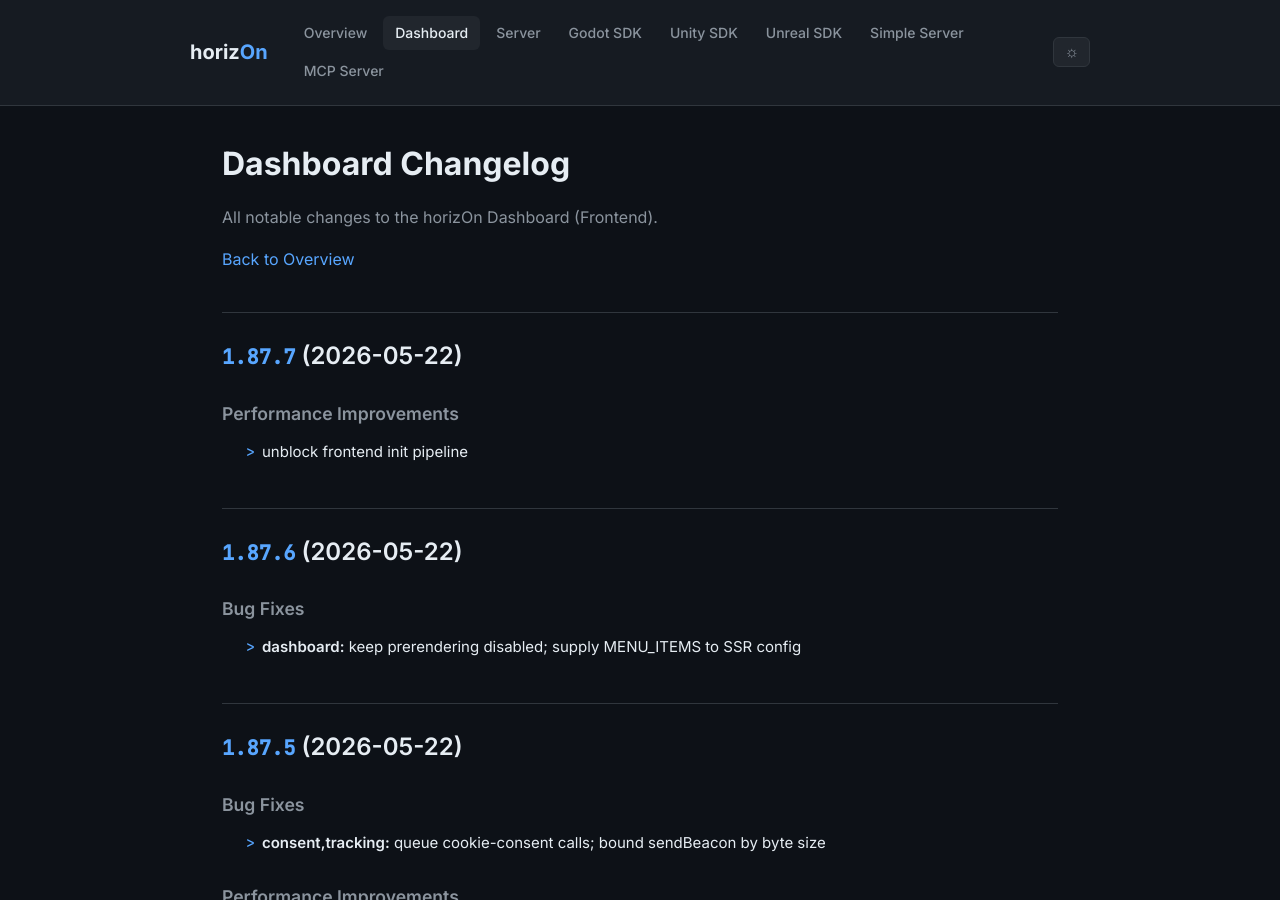
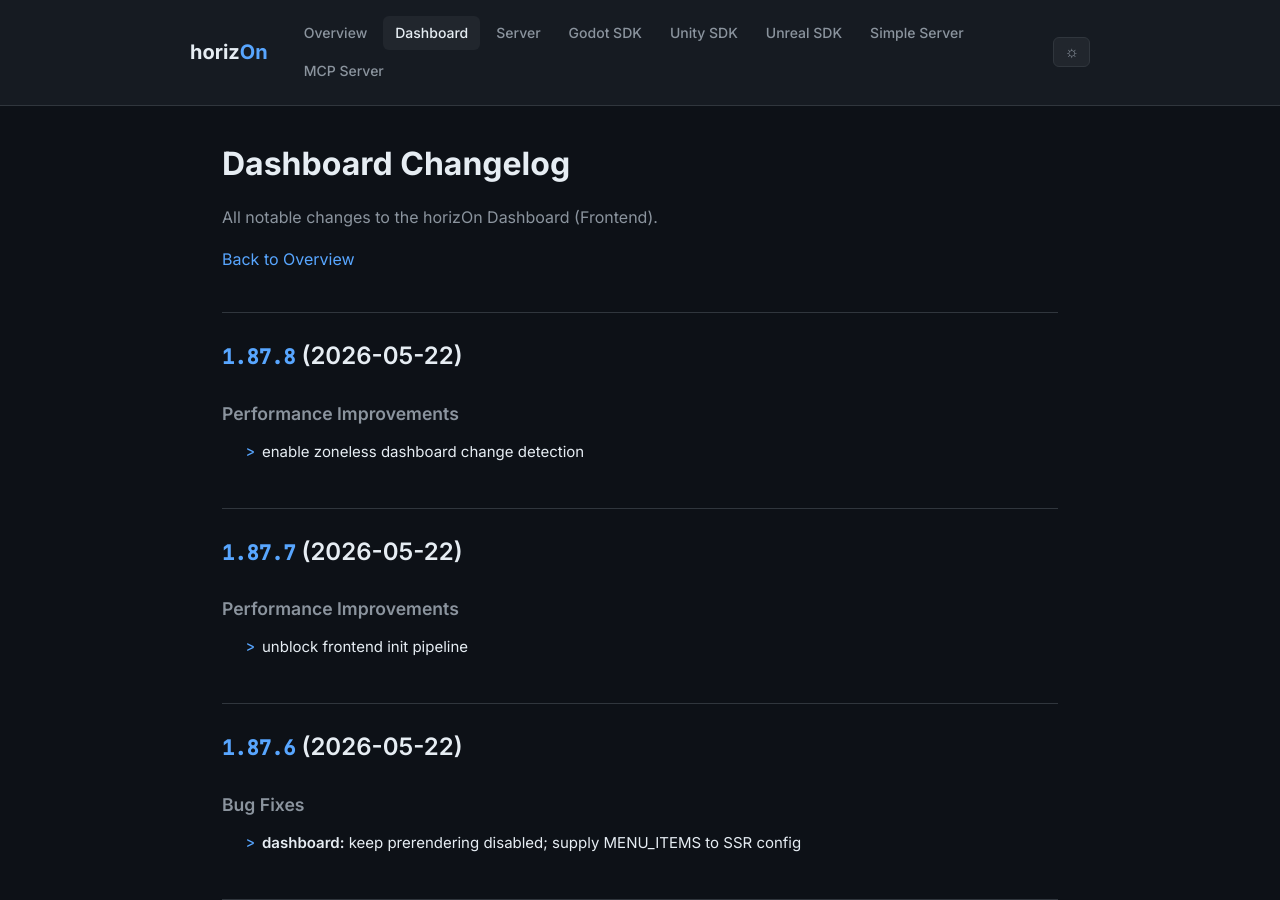
Before and after one commit to ProjectMakersDE/horizOn-Changelog, a Jekyll site: the page built from dashboard-changelog.md, in a window 1280 px wide and 900 px high. Built offline with Jekyll 4.4.1, drawn with Linux system fonts in a browser that asks for light colours.

Commit message:
chore: sync changelogs [skip ci]

```diff
--- a/dashboard-changelog.md
+++ b/dashboard-changelog.md
@@ -8,6 +8,13 @@ title: Dashboard Changelog
 All notable changes to the horizOn Dashboard (Frontend).
 
 [Back to Overview](.)
+
+## [1.87.8](https://github.com/ProjectMakersDE/horizOn-Dashboard/compare/v1.87.7...v1.87.8) (2026-05-22)
+
+
+### Performance Improvements
+
+* enable zoneless dashboard change detection ([2a3e79a](https://github.com/ProjectMakersDE/horizOn-Dashboard/commit/2a3e79a569463de75aef93bf503fb3852dc13c0b))
 
 ## [1.87.7](https://github.com/ProjectMakersDE/horizOn-Dashboard/compare/v1.87.6...v1.87.7) (2026-05-22)
 
```
Also changed, not shown: index.md (+1 -1 lines).
